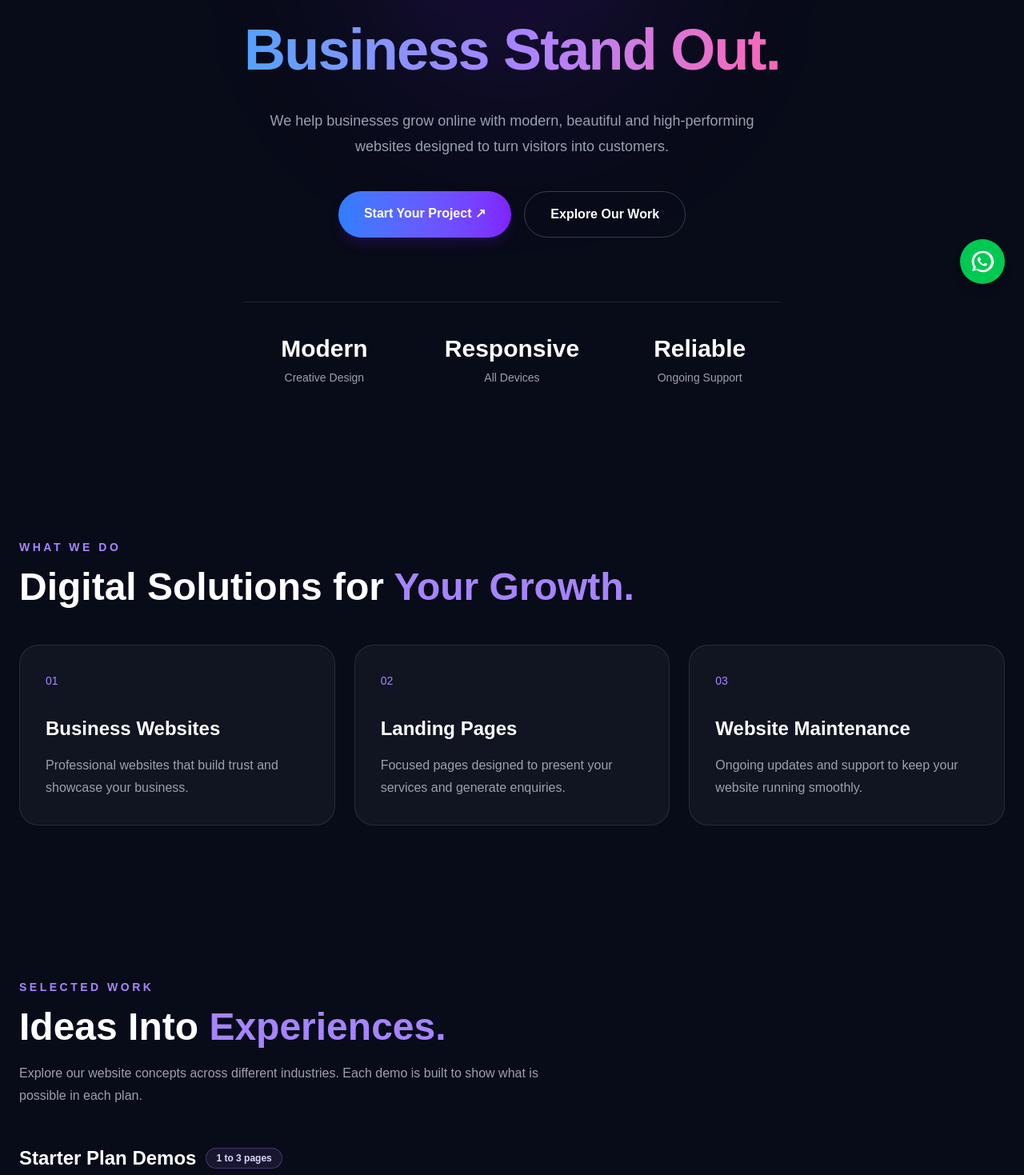
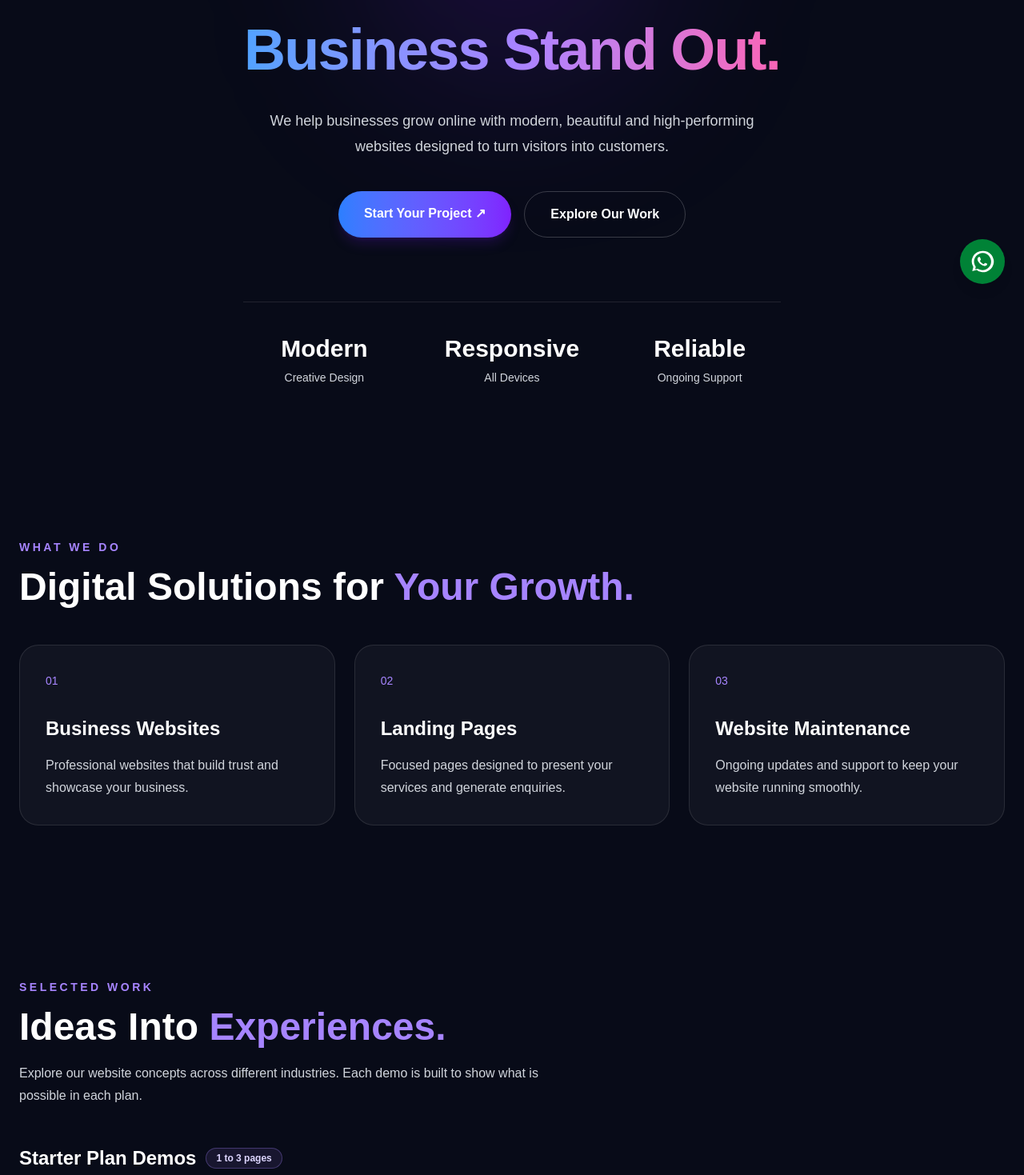
Before and after one commit to Spharsha/vebnora, a Next.js app: page / in a window 1280 px wide. Shown: the part 421-1890 px from the top of the page at 80% size. Built offline with nearby package versions, Linux system fonts and the light colour scheme.

Commit message:
Improve website accessibility

```diff
--- a/app/components/SiteFooter.tsx
+++ b/app/components/SiteFooter.tsx
@@ -10,26 +10,27 @@ export default function SiteFooter() {
         target="_blank"
         rel="noopener noreferrer"
         aria-label="Chat with us on WhatsApp"
-        className="fixed bottom-6 right-6 z-50 flex h-14 w-14 items-center justify-center rounded-full bg-green-500 text-white shadow-lg transition hover:scale-110 hover:bg-green-600"
+        className="fixed bottom-6 right-6 z-50 flex h-14 w-14 items-center justify-center rounded-full bg-green-700 text-white shadow-lg transition hover:scale-110 hover:bg-green-800"
       >
         <svg
           xmlns="http://www.w3.org/2000/svg"
           viewBox="0 0 24 24"
           fill="currentColor"
           className="h-8 w-8"
+          aria-hidden="true"
         >
           <path d="M12 2a9.9 9.9 0 0 0-8.5 15l-1 4 4.1-1.1A10 10 0 1 0 12 2Zm0 18a8 8 0 0 1-4.1-1.1l-.3-.2-2.4.6.6-2.3-.2-.4A8 8 0 1 1 12 20Zm4.4-5.9c-.2-.1-1.4-.7-1.6-.8-.2-.1-.4-.1-.5.1-.2.2-.6.8-.8.9-.1.2-.3.2-.5.1-.2-.1-1-.4-1.9-1.2-.7-.6-1.2-1.4-1.3-1.6-.1-.2 0-.4.1-.5l.4-.5c.1-.1.2-.3.2-.4.1-.2 0-.3 0-.4l-.7-1.7c-.2-.4-.4-.4-.5-.4h-.5c-.2 0-.4.1-.6.3-.2.2-.8.8-.8 1.9s.8 2.2.9 2.3c.1.2 1.6 2.5 3.8 3.4.5.2.9.4 1.2.4.5.2 1 .2 1.4.1.4-.1 1.4-.6 1.6-1.1.2-.5.2-1 .1-1.1-.1-.1-.2-.2-.4-.3Z" />
         </svg>
       </a>
 
-      <footer className="border-t border-white/10 px-6 py-10 text-center text-sm text-gray-500">
+      <footer className="border-t border-white/10 px-6 py-10 text-center text-sm text-gray-300">
         <p className="flex justify-center">
           <Logo idPrefix="footer" />
         </p>
-        <p className="mt-3 text-gray-400">
+        <p className="mt-3 text-gray-300">
           S J Prabhakar · Founder & Web Developer
         </p>
-        <p className="mt-1 text-gray-400">Hyderabad, Telangana, India</p>
+        <p className="mt-1 text-gray-300">Hyderabad, Telangana, India</p>
         <div className="mt-5 flex flex-wrap items-center justify-center gap-x-6 gap-y-3">
           <a
             href="https://wa.me/919014467699"
@@ -39,6 +40,7 @@ export default function SiteFooter() {
           >
             💬 WhatsApp
           </a>
+
           <a
             href="mailto:Prabhakarsamitipoguj@gmail.com"
             className="text-gray-300 transition hover:text-violet-400"
@@ -49,19 +51,21 @@ export default function SiteFooter() {
         <div className="mb-4 mt-5 flex flex-wrap items-center justify-center gap-6">
           <Link
             href="/pricing"
-            className="text-gray-400 transition hover:text-violet-400"
+            className="text-gray-300 transition hover:text-violet-400"
           >
             Pricing
           </Link>
+
           <Link
             href="/privacy"
-            className="text-gray-400 transition hover:text-violet-400"
+            className="text-gray-300 transition hover:text-violet-400"
           >
             Privacy Policy
           </Link>
+
           <Link
             href="/terms"
-            className="text-gray-400 transition hover:text-violet-400"
+            className="text-gray-300 transition hover:text-violet-400"
           >
             Terms & Conditions
           </Link>
--- a/app/page.tsx
+++ b/app/page.tsx
@@ -136,7 +136,7 @@ export default function Home() {
             </span>
           </h1>
 
-          <p className="mx-auto mt-7 max-w-2xl text-base leading-8 text-gray-400 md:text-lg">
+          <p className="mx-auto mt-7 max-w-2xl text-base leading-8 text-gray-300 md:text-lg">
             We help businesses grow online with modern, beautiful and
             high-performing websites designed to turn visitors into customers.
           </p>
@@ -158,16 +158,16 @@ export default function Home() {
 
           <div className="mt-20 grid grid-cols-1 gap-8 border-t border-white/10 pt-10 sm:grid-cols-3">
             <div>
-              <h3 className="text-3xl font-bold">Modern</h3>
-              <p className="mt-2 text-sm text-gray-400">Creative Design</p>
+              <h2 className="text-3xl font-bold">Modern</h2>
+              <p className="mt-2 text-sm text-gray-300">Creative Design</p>
             </div>
             <div>
-              <h3 className="text-3xl font-bold">Responsive</h3>
-              <p className="mt-2 text-sm text-gray-400">All Devices</p>
+              <h2 className="text-3xl font-bold">Responsive</h2>
+              <p className="mt-2 text-sm text-gray-300">All Devices</p>
             </div>
             <div>
-              <h3 className="text-3xl font-bold">Reliable</h3>
-              <p className="mt-2 text-sm text-gray-400">Ongoing Support</p>
+              <h2 className="text-3xl font-bold">Reliable</h2>
+              <p className="mt-2 text-sm text-gray-300">Ongoing Support</p>
             </div>
           </div>
         </div>
@@ -210,7 +210,7 @@ export default function Home() {
             >
               <span className="text-sm text-violet-400">{service.number}</span>
               <h3 className="mt-8 text-2xl font-bold">{service.title}</h3>
-              <p className="mt-4 leading-7 text-gray-400">
+              <p className="mt-4 leading-7 text-gray-300">
                 {service.description}
               </p>
             </div>
@@ -228,7 +228,7 @@ export default function Home() {
           Ideas Into <span className="text-violet-400">Experiences.</span>
         </h2>
 
-        <p className="mt-5 max-w-2xl leading-7 text-gray-400">
+        <p className="mt-5 max-w-2xl leading-7 text-gray-300">
           Explore our website concepts across different industries. Each demo is
           built to show what is possible in each plan.
         </p>
@@ -319,14 +319,14 @@ export default function Home() {
               more customers online: shops, clinics, salons, restaurants and
               more.
             </p>
-            <p className="mt-4 max-w-2xl leading-8 text-gray-400">
+            <p className="mt-4 max-w-2xl leading-8 text-gray-300">
               Your website is built with modern technologies like{" "}
               <span className="font-semibold text-white">Next.js</span> and{" "}
               <span className="font-semibold text-white">React</span>, the same
               tools big companies use. So it loads fast, works perfectly on
               mobile, and shows up better on Google.
             </p>
-            <p className="mt-4 max-w-2xl leading-8 text-gray-400">
+            <p className="mt-4 max-w-2xl leading-8 text-gray-300">
               No technical headache for you. Tell me about your business, and I
               take care of design, setup and launch, with a clear price and no
               hidden charges.
@@ -398,7 +398,7 @@ export default function Home() {
                 {step.number}
               </span>
               <h3 className="mt-6 text-xl font-bold">{step.title}</h3>
-              <p className="mt-3 text-sm leading-7 text-gray-400">
+              <p className="mt-3 text-sm leading-7 text-gray-300">
                 {step.description}
               </p>
             </div>
@@ -487,7 +487,7 @@ export default function Home() {
                   −
                 </span>
               </summary>
-              <p className="mt-4 leading-7 text-gray-400">{faq.a}</p>
+              <p className="mt-4 leading-7 text-gray-300">{faq.a}</p>
             </details>
           ))}
         </div>
@@ -514,7 +514,7 @@ export default function Home() {
             href="https://wa.me/919014467699"
             target="_blank"
             rel="noopener noreferrer"
-            className="rounded-full bg-green-500 px-6 py-3 text-sm font-bold text-white transition hover:scale-105 hover:bg-green-600"
+            className="rounded-full bg-green-700 px-6 py-3 text-sm font-bold text-white transition hover:scale-105 hover:bg-green-600"
           >
             💬 Chat on WhatsApp
           </a>
@@ -640,7 +640,7 @@ export default function Home() {
             Send Enquiry →
           </button>
 
-          <p className="text-center text-xs text-gray-500">
+          <p className="text-center text-xs text-gray-600">
             We will get back to you as soon as possible.
           </p>
         </form>
```
